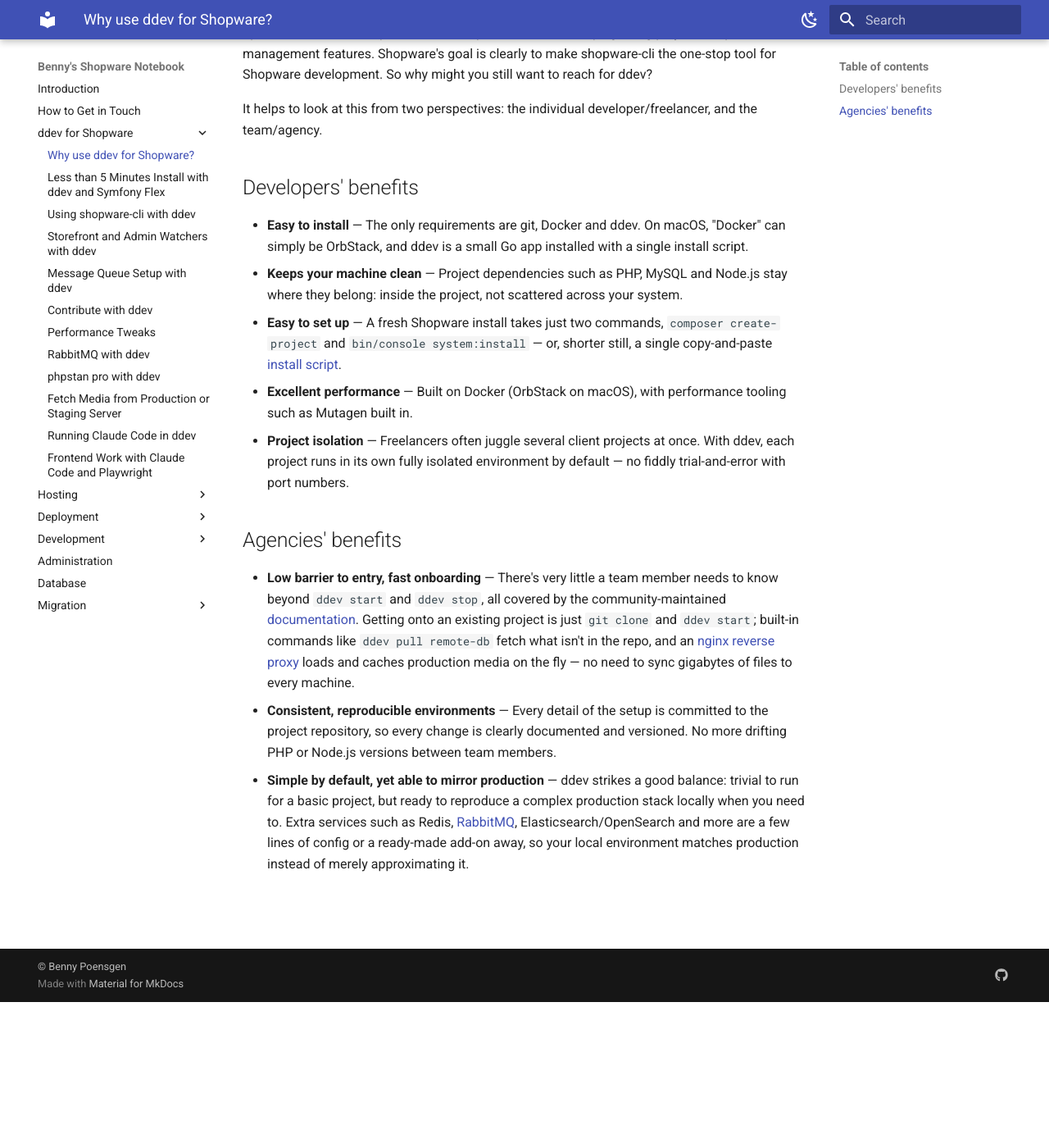
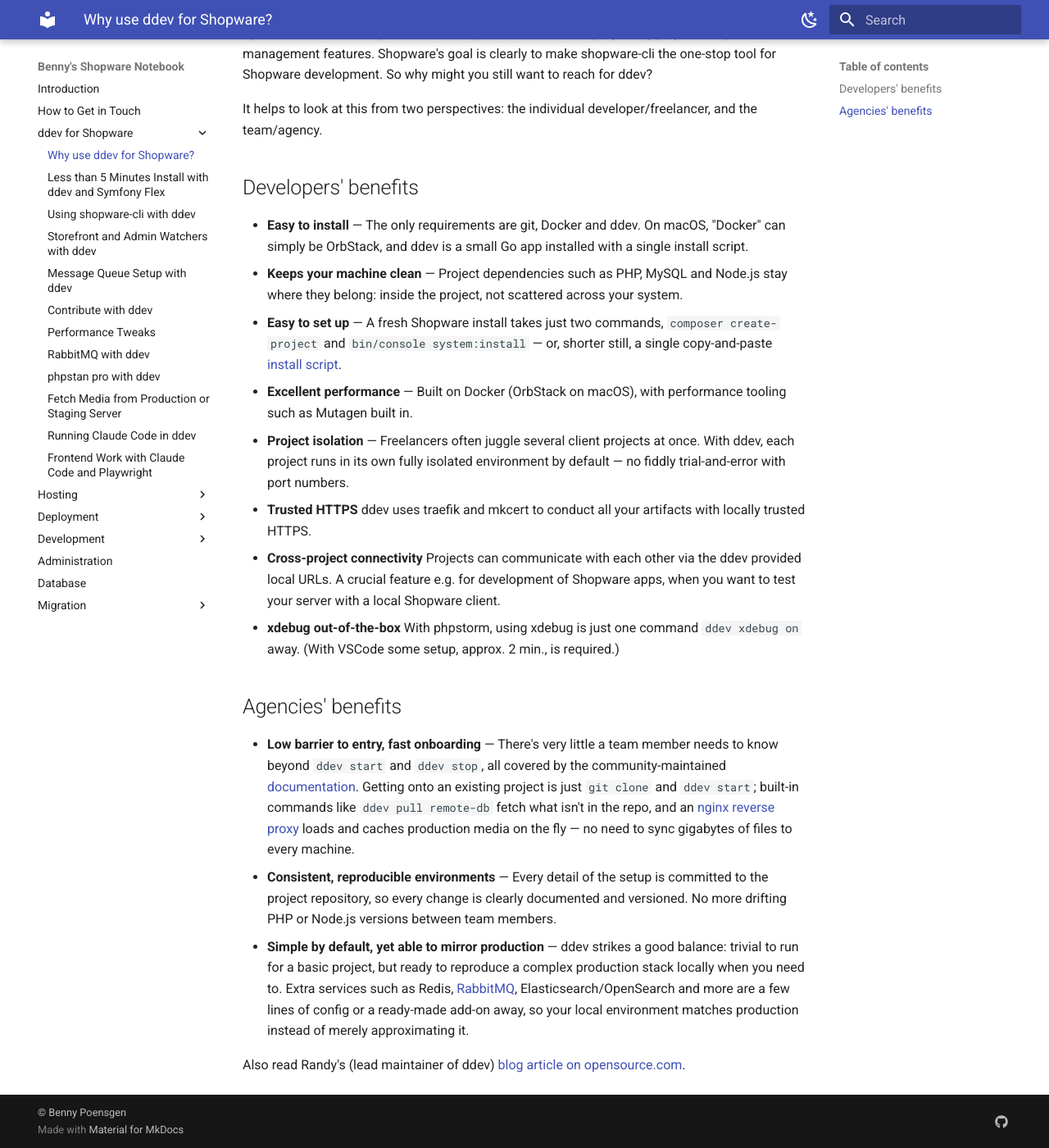
Before and after one commit to vanWittlaer/notebook, an MkDocs documentation site: the page built from docs/ddev-for-shopware/why-use-ddev.md, in a window 1280 px wide and 1400 px high, scrolled down 178 px. Shown: the whole window at 82% size. Built offline with MkDocs 1.6.1 and Material for MkDocs 9.7.7, drawn with Linux system fonts in a browser that asks for light colours.

Commit message:
Improve why-use-ddev

```diff
--- a/docs/ddev-for-shopware/why-use-ddev.md
+++ b/docs/ddev-for-shopware/why-use-ddev.md
@@ -20,6 +20,11 @@ It helps to look at this from two perspectives: the individual developer/freelan
   built in.
 - **Project isolation** — Freelancers often juggle several client projects at once. With ddev, each project runs
   in its own fully isolated environment by default — no fiddly trial-and-error with port numbers.
+- **Trusted HTTPS** ddev uses traefik and mkcert to conduct all your artifacts with locally trusted HTTPS.
+- **Cross-project connectivity** Projects can communicate with each other via the ddev provided local URLs.
+A crucial feature e.g. for development of Shopware apps, when you want to test your server with a local Shopware client.
+- **xdebug out-of-the-box** With phpstorm, using xdebug is just one command `ddev xdebug on` away. (With VSCode some setup,
+approx. 2 min., is required.)
 
 ## Agencies' benefits
 
@@ -36,3 +41,6 @@ It helps to look at this from two perspectives: the individual developer/freelan
   project, but ready to reproduce a complex production stack locally when you need to. Extra services such as
   Redis, [RabbitMQ](rabbitmq-with-ddev.md), Elasticsearch/OpenSearch and more are a few lines of config or a
   ready-made add-on away, so your local environment matches production instead of merely approximating it.
+
+Also read Randy's (lead maintainer of ddev)
+[blog article on opensource.com](https://opensource.com/article/22/12/ddev){:target="_blank"}.
```
